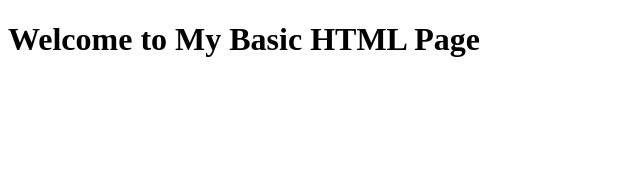
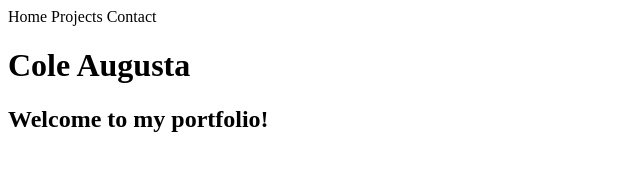
Before and after one commit to ColeAugusta/ColeAugusta.github.io, a plain HTML site: page index.html in a window 1280 px wide. Shown: the whole page, without its empty margins (0-640 px from the left). Drawn offline with Linux system fonts and the light colour scheme.

Commit message:
init topnav

```diff
--- a/index.html
+++ b/index.html
@@ -3,11 +3,25 @@
 <head>
     <meta charset="UTF-8">
     <meta name="viewport" content="width=device-width, initial-scale=1.0">
-    <title>Index page</title>
+    <title>Cole Augusta</title>
     <style>
+        div.topnav a:before, div.topnav a:after
+        {
+            position: absolute;
+            left: 0px;
+            width: 100%;
+        }
     </style>
 </head>
+
+<div class="topnav">
+    <a>Home</a>
+    <a>Projects</a>
+    <a>Contact</a>
+</div>
+
 <body>
-    <h1>Welcome to My Basic HTML Page</h1>
+    <h1>Cole Augusta</h1>
+    <h2>Welcome to my portfolio!</h2>
 </body>
 </html>
```
